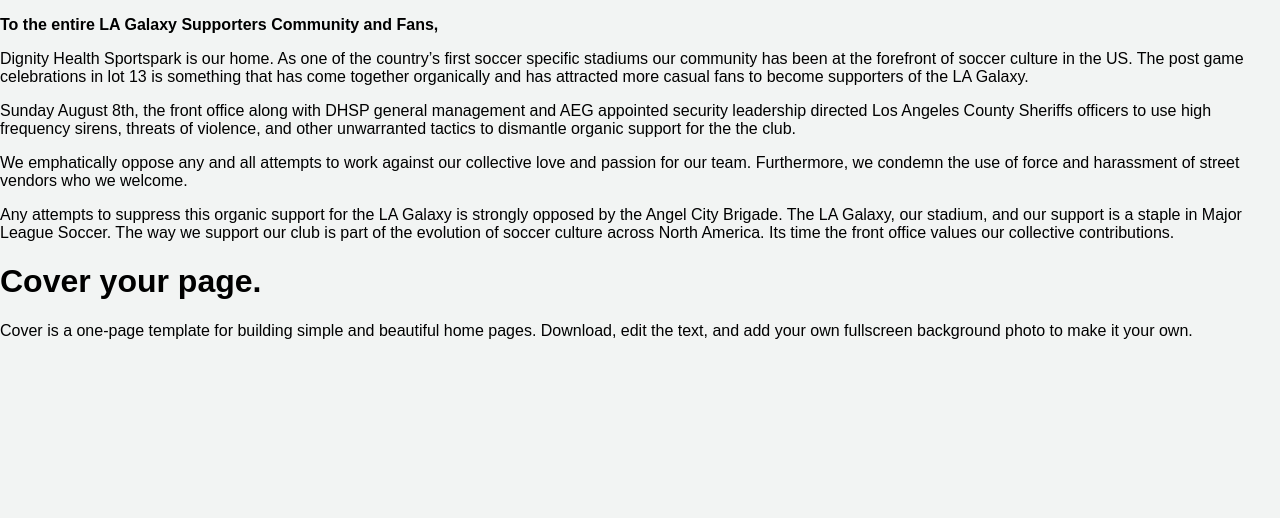
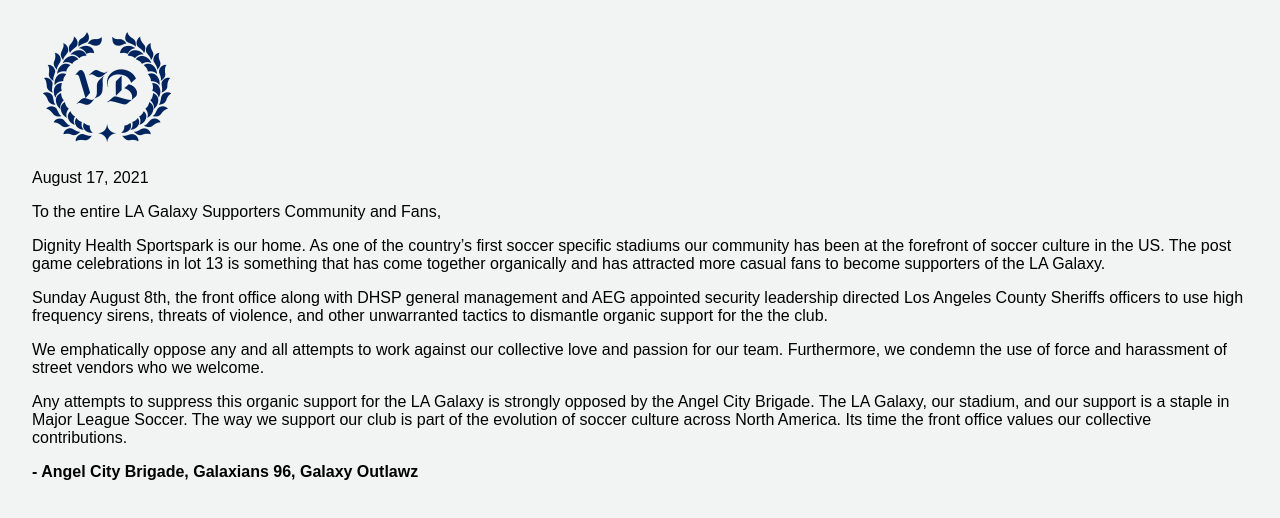
Before and after one commit to iamsmarts/acb_site_nextjs, a Next.js app: page /8-17 in a window 1280 px wide. Shown: the top 518 px of the page. Built offline with nearby package versions, Linux system fonts and the light colour scheme; a web font is replaced by a local one.

Commit message:
protest statement styles

```diff
--- /dev/null
+++ b/components/slayout.js
@@ -0,0 +1,51 @@
+import Head from 'next/head'
+import Header from './header'
+import Footer from './footer'
+
+import { Children } from 'react'
+
+
+const Slayout = ({children, title, description, router}) =>(
+
+<div className={`cover-container d-flex h-100 p-3 mx-auto flex-column`}>
+  <Head>
+    <meta name="viewport" content="width=device-width, initial-scale=1"></meta>
+
+    <title>
+      {title}
+    </title>
+
+
+    <meta name="description" content="ACB - LA Galaxy's largest supporter group, stand with us in 121 and 122 support 90 minutes+"/>
+    <link rel="canonical" href="https://acb.la"/>
+
+    <meta name="robots" content="max-snippet:-1, max-image-preview:large, max-video-preview:-1"/>
+
+    <meta property="og:url" content="https://acb.la" />
+    <meta property="og:type" content="website" />
+    <meta property="og:site_name" content="ANGEL CITY BRIGADE | ACB.LA"/>
+    <meta property="og:title" content="Angel City Brigade" />
+    <meta property="og:description" content="ACB - LA Galaxy's largest supporter group, stand with us in 121 and 122 support 90 minutes+ " />
+    <meta property="og:image" content="/acb-stands-scarves-update.jpg" />
+    <meta property="og:image:alt" content="ACB in action, scarves up!" />
+
+    <meta name="twitter:card" content="summary_large_image" />
+    <meta name="twitter:site" content="@acbrigade" />
+    <meta name="twitter:image" content="https://b121gade.com/wp-content/uploads/2021/03/IMG_2416-scaled.jpg" />
+    <meta name="twitter:creator" content="@acbrigade" />
+    <meta property="og:url" content="https://acb.la" />
+    <meta property="og:title" content="121 Angel City Brigade 122" />
+    <meta property="og:description" content="ACB - LA Galaxy's largest supporter group, stand with us in 121 and 122 support 90 minutes+ " />
+    <meta property="og:image" content="/acb-stands-scarves-update.jpg" />
+
+
+    <link href="https://cdn.jsdelivr.net/npm/bootstrap@5.0.0-beta2/dist/css/bootstrap.min.css" rel="stylesheet" integrity= "sha384-BmbxuPwQa2lc/FVzBcNJ7UAyJxM6wuqIj61tLrc4wSX0szH/Ev+nYRRuWlolflfl" crossOrigin="anonymous" />
+    <script src="https://kit.fontawesome.com/90ad3ade8e.js" crossOrigin="anonymous"/>
+
+    <link rel="shortcut icon" href="/favicon_updated.ico" />
+  </Head>
+  {children}
+</div>
+
+)
+export default Slayout;
--- a/pages/8-17.js
+++ b/pages/8-17.js
@@ -1,13 +1,20 @@
+import Slayout from '../components/slayout';
+import parse from 'html-react-parser';
+import Image from 'next/image'
 export default function Protest(){
   return(
-    <main role="main" className="inner cover">
-        <p><strong>To the entire LA Galaxy Supporters Community and Fans,</strong></p>
+    <Slayout title="Angle City Brigade | About ACB">
+    <main role="main" className="inner cover statement">
+        <Image src="/vblock.png" alt="Victoria Block Logo"width="150" height="117" layout="intrinsic" />
+        <p>August 17, 2021</p>
+        <p>To the entire LA Galaxy Supporters Community and Fans,</p>
          <p>Dignity Health Sportspark is our home. As one of the country’s first soccer specific stadiums our community has been at the forefront of soccer culture in the US. The post game celebrations in lot 13 is something that has come together organically and has attracted more casual fans to become supporters of the LA Galaxy. </p>
          <p>Sunday August 8th, the front office along with DHSP general management and AEG appointed security leadership directed Los Angeles County Sheriffs officers to use high frequency sirens, threats of violence, and other unwarranted tactics to dismantle organic support for the the club.</p>
          <p>We emphatically oppose any and all attempts to work against our collective love and passion for our team. Furthermore, we condemn the use of force and harassment of street vendors who we welcome. </p>
          <p>Any attempts to suppress this organic support for the LA Galaxy is strongly opposed by the Angel City Brigade. The LA Galaxy, our stadium, and our support is a staple in Major League Soccer. The way we support our club is part of the evolution of soccer culture across North America. Its time the front office values our collective contributions. </p>
-        <h1 className="cover-heading">Cover your page.</h1>
-        <p className="lead">Cover is a one-page template for building simple and beautiful home pages. Download, edit the text, and add your own fullscreen background photo to make it your own.</p>
+         <p><strong> - Angel City Brigade, Galaxians 96, Galaxy Outlawz </strong></p>
       </main>
+
+      </Slayout>
   )
 }
--- a/styles/globals.scss
+++ b/styles/globals.scss
@@ -6,6 +6,7 @@
 @use './about.styles.scss';
 @use './faq.styles.scss';
 @use './recent.styles.scss';
+@use './protest.styles.scss';
 @import url("https://fonts.googleapis.com/css2?family=Chivo:wght@300;400;700&display=swap");
 
 html,
--- /dev/null
+++ b/styles/protest.styles.scss
@@ -0,0 +1,6 @@
+.statement{
+padding: 2rem;
+    .vblock-logo{
+        margin-bottom: 1rem!important;
+    }
+}
```
Also changed, not shown: public/vblock.png (added).
